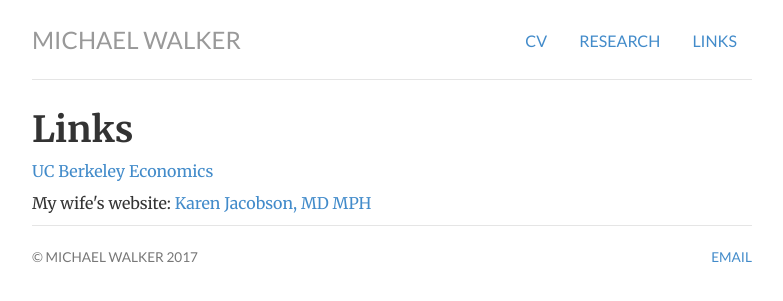
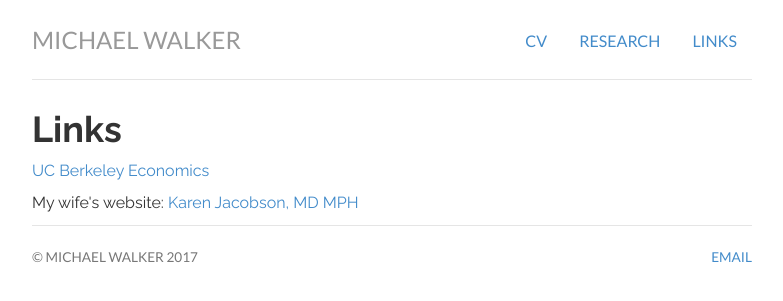
Before and after one commit to mwwalker/mwwalker.github.io, a Jekyll site: the page built from links/index.html, in a window 1280 px wide. Shown: the top 301 px of the page, without its empty margins (248-1031 px from the left). Built offline with Jekyll 4.4.1, drawn with Linux system fonts in a browser that asks for light colours; nearby versions of some CDN libraries; library files that are not in the unit come from our copies.

Commit message:
Trying Raleway for body

```diff
--- a/css/style.css
+++ b/css/style.css
@@ -1,9 +1,9 @@
-@import url(http://fonts.googleapis.com/css?family=Merriweather:300,300italic,400,400italic,700,700italic);
+@import url(http://fonts.googleapis.com/css?family=Raleway:300,300italic,400,400italic,700,700italic);
 @import url(http://fonts.googleapis.com/css?family=Lato);
 
-body { padding-top: 20px; padding-bottom: 40px; font-family: 'Merriweather', Georgia, Times; font-size: 16px; }
+body { padding-top: 20px; padding-bottom: 40px; font-family: 'Raleway', Georgia, Times; font-size: 16px; }
 
-h1, h2, h3, h4, h5, h6, .h1, .h2, .h3, .h4, .h5, .h6 { font-family: 'Merriweather', Georgia, Times; font-weight: 700;}
+h1, h2, h3, h4, h5, h6, .h1, .h2, .h3, .h4, .h5, .h6 { font-family: 'Raleway', Georgia, Times; font-weight: 700;}
 
 blockquote p { font-size: 16px; line-height: 1.6em; }
 
```
